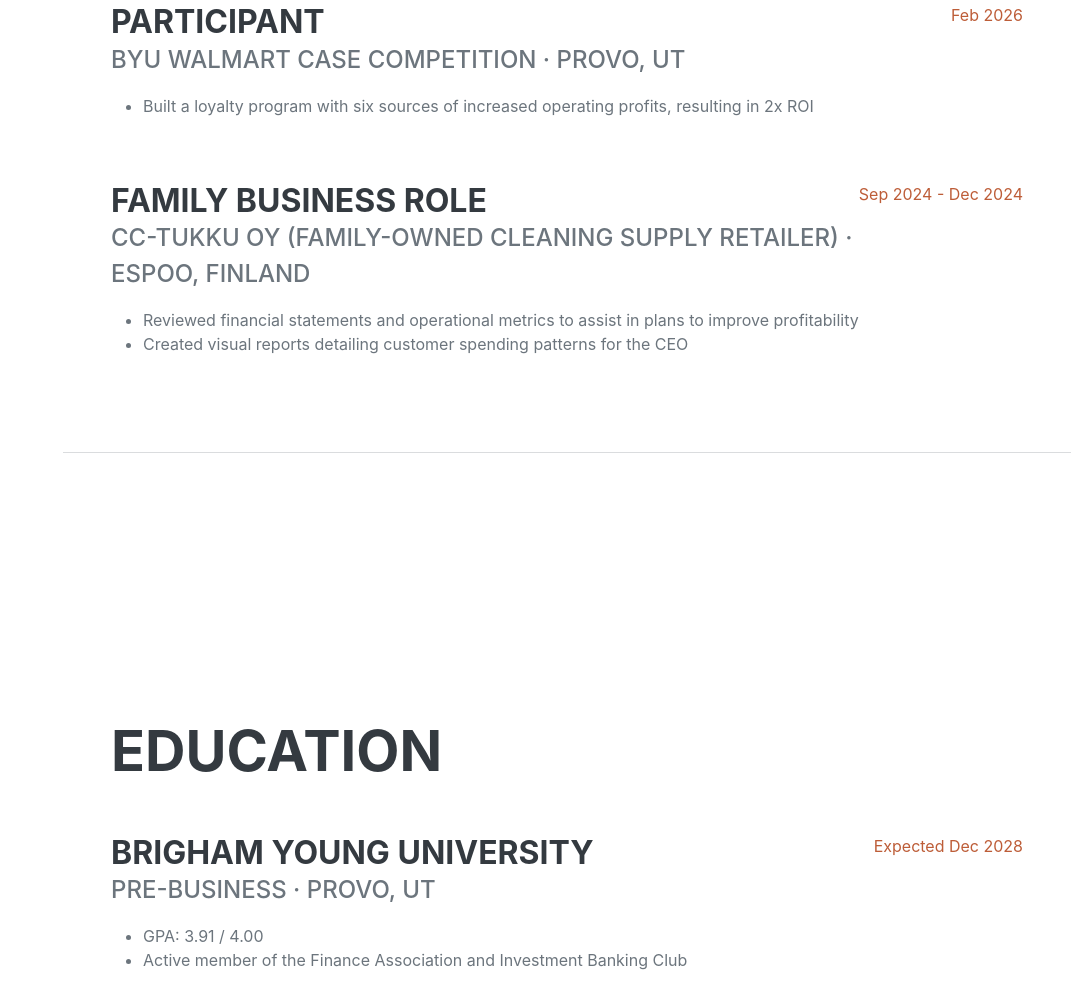
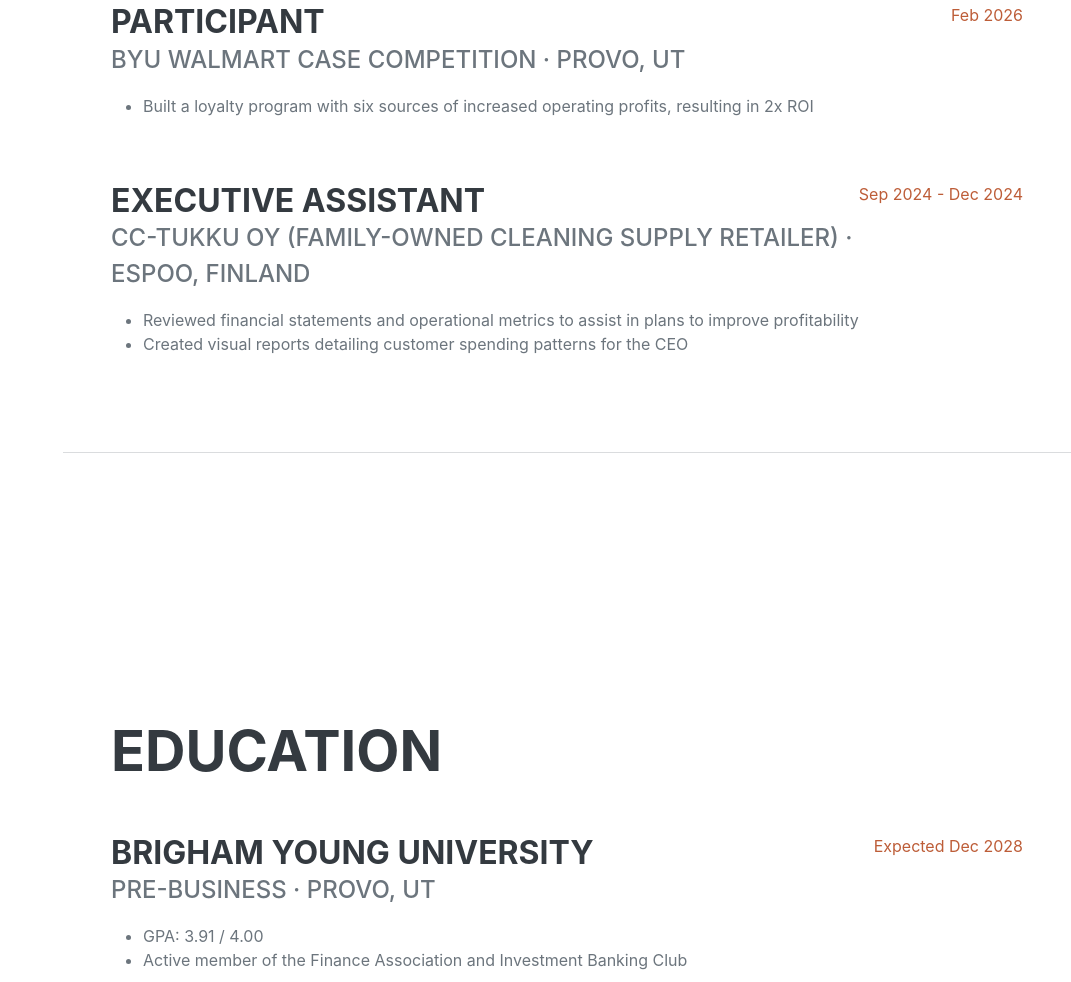
Before and after one commit to Kaspertapola02/Kaspertapola02.github.io, a plain HTML site: page index.html in a window 1280 px wide. Shown: the part 1756-2738 px from the top of the page, without its empty margins (209-1280 px from the left). Drawn offline with nearby package versions, Linux system fonts and the light colour scheme; a web font is replaced by a local one.

Commit message:
Update job title from 'Family Business Role' to 'Executive Assistant'

```diff
--- a/index.html
+++ b/index.html
@@ -96,7 +96,7 @@
                     </div>
                     <div class="d-flex flex-column flex-md-row justify-content-between">
                         <div class="flex-grow-1">
-                            <h3 class="mb-0">Family Business Role</h3>
+                                                        <h3 class="mb-0">Executive Assistant</h3>
                             <div class="subheading mb-3">CC-Tukku OY (Family-owned cleaning supply retailer) &middot; Espoo, Finland</div>
                             <ul>
                                 <li>Reviewed financial statements and operational metrics to assist in plans to improve profitability</li>
```
